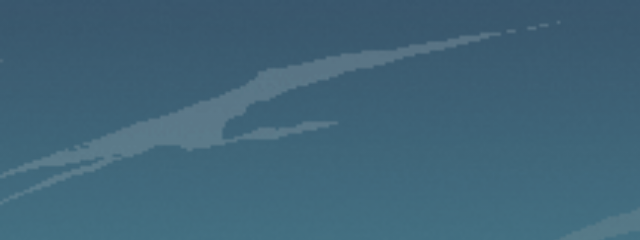
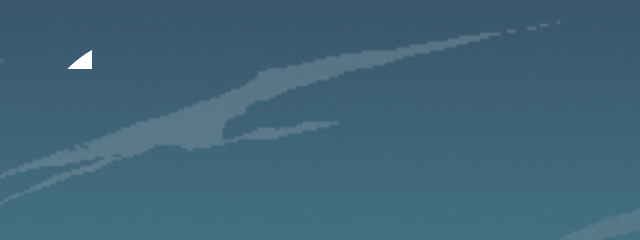
Before and after one commit to ShiftedEchoes/Development, a plain HTML site: page index.html in a window 1280 px wide. Shown: the top 240 px of the page, 0-640 px from the left. Drawn offline with nearby package versions, Linux system fonts and the light colour scheme; files whose address does not match are found by name.

Commit message:
Update style.css

```diff
--- a/css/style.css
+++ b/css/style.css
@@ -442,8 +442,8 @@ z-index: 200;
 content: "";
 background: url(../img/logoOne.png) no-repeat;
 display: block;
-width: 14.25px;
-height: 8.5px;
+width: 57px;
+height: 34px;
 line-height: 34px;
 -webkit-transition: color 300ms cubic-bezier(0.77, 0, 0.175, 1);
    -moz-transition: color 300ms cubic-bezier(0.77, 0, 0.175, 1);
```
